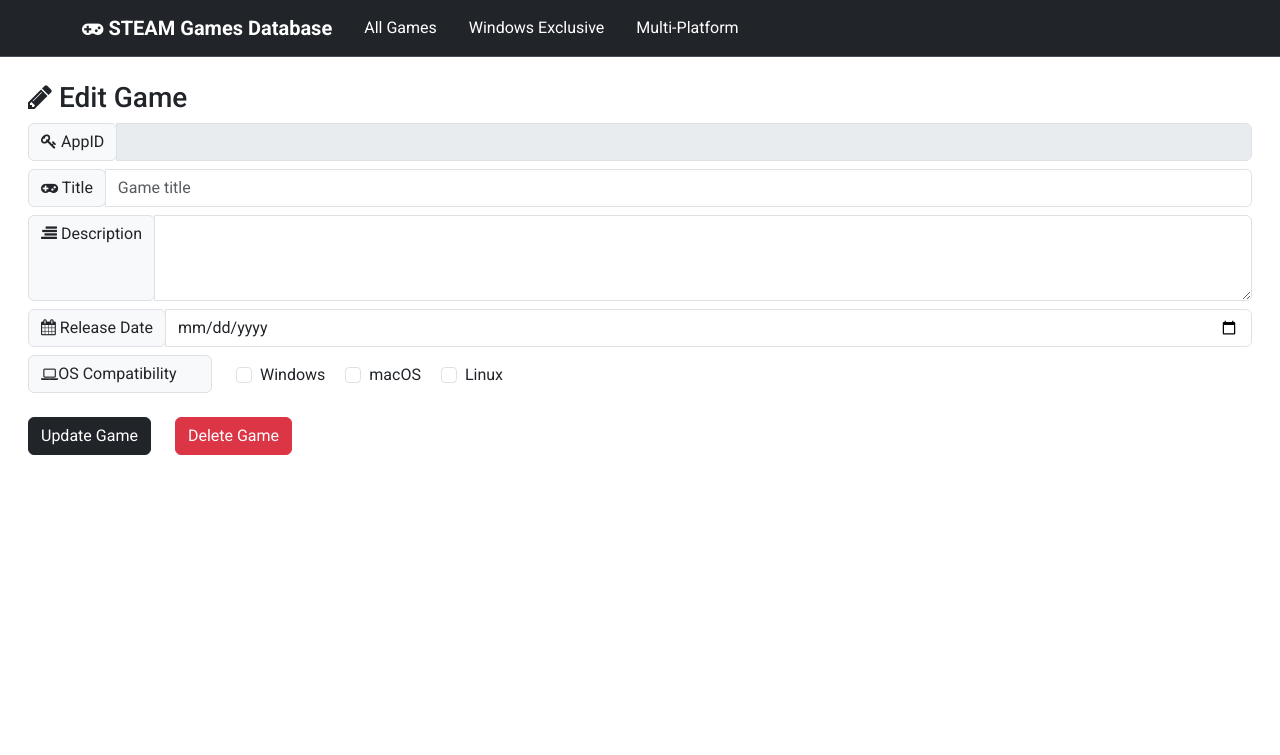
After one commit to eneii313/stadvdb_mco2, a Flask app: template templates/edit_game.html in a window 1280 px wide. The commit adds this page. Shown: the top 755 px of the page. Run offline with Flask 3, Linux system fonts and the light colour scheme; the template is opened without the code that fills it, so the values that code supplies are empty.

Commit message:
edit game UI added

```diff
--- a/app.py
+++ b/app.py
@@ -118,6 +118,35 @@ def view_game(appid):
             }
     return render_template("view_game.html", game=game)
 
+@app.route('/edit_game/<int:appid>')
+def edit_game(appid):
+    node_id = session.get('engine')
+    node = next((node for node in nodes if node["id"] == node_id), None)
+
+    query = "SELECT * FROM games WHERE AppID = %s"
+    params = (appid)
+    data = fetch_data_from_node(node, query, params)
+    data = data[0]
+    game = {
+            "app_id": data[0],
+            "name": data[1],
+            "release_date": data[2],
+            "price": float(data[3]),
+            "required_age": data[4],
+            "dlc_count": data[5],
+            "achievements": data[6],
+            "about_the_game": data[7],
+            "windows": data[8],
+            "mac": data[9],
+            "linux": data[10],
+            "peak_ccu": data[11],
+            "average_playtime_forever": data[12],
+            "average_playtime_2weeks": data[13],
+            "median_playtime_forever": data[14],
+            "median_playtime_2weeks": data[15]
+            }
+    return render_template("edit_game.html", game=game)
+
 @app.route('/all_games')
 def all_games():
     # close all connections before accessing this node
--- /dev/null
+++ b/templates/edit_game.html
@@ -0,0 +1,69 @@
+{% extends 'index.html' %}
+
+{% block content %}
+<h3><i class="fa fa-pencil"></i> Edit Game</h3>
+<form id="edit_game_form">
+
+    <div class="form-group input-group my-2">
+        <div class="input-group-prepend">
+		    <span class="input-group-text d-block w-100 "> <i class="fa fa-key"></i> AppID</span>
+		 </div>
+        <input name="AppID" class="form-control" value="{{ game.app_id }}" type="text" disabled readonly>
+    </div>
+
+    <div class="form-group input-group my-2">
+		<div class="input-group-prepend">
+		    <span class="input-group-text d-block w-100 "> <i class="fa fa-gamepad"></i> Title</span>
+		 </div>
+        <input name="name" class="form-control" placeholder="Game title" type="text" value="{{game.name}}">
+    </div>
+
+    <div class="form-group input-group my-2">
+    	<div class="input-group-prepend">
+		    <span class="input-group-text d-block w-100 h-100"> <i class="fa fa-align-right"></i> Description</span>
+		 </div>
+        <textarea name="about_the_game" class="form-control" rows="3" placeholder="Game description">
+           {{game.about_the_game}}
+        </textarea>
+    </div>
+
+    <div class="form-group input-group my-2">
+    	<div class="input-group-prepend">
+		    <span class="input-group-text d-block w-100 h-100"> <i class="fa fa-calendar"></i> Release Date</span>
+		 </div>
+         <input name="release_date" class="form-control" type="date" value="{{game.release_date}}">
+    </div>
+
+    <div class="form-group my-2">
+        <div class="row">
+            <div class="col-2">
+                <span class="input-group-text"> <i class="fa fa-laptop"></i> OS Compatibility</span>
+            </div>
+            <div class="col mt-2">
+                <div class="form-check form-check-inline">
+                    <input class="form-check-input" type="checkbox" id="windows_cb" value="windows" {% if game.windows == 1 %}checked{% endif %}>
+                    <label class="form-check-label" for="windows_cb">Windows</label>
+                </div>
+                <div class="form-check form-check-inline">
+                    <input class="form-check-input" type="checkbox" id="mac_cb" value="mac" {% if game.mac == 1 %}checked{% endif %}>
+                    <label class="form-check-label" for="mac_cb">macOS</label>
+                </div>
+                <div class="form-check form-check-inline">
+                    <input class="form-check-input" type="checkbox" id="linux_cb" value="linux" {% if game.linux == 1 %}checked{% endif %}>
+                    <label class="form-check-label" for="linux_cb">Linux</label>
+                </div>
+            </div>
+        </div>
+    </div>
+
+    <div class="form-group row d-flex mt-4">
+        <div class="col-auto">
+            <button type="submit" class="btn btn-dark btn-block"> Update Game </button>
+        </div>
+        <div class="col-auto">
+            <a id="delete-game-btn" class="btn btn-danger" href="/delete_game" role="button">Delete Game</a>
+        </div>
+    </div>
+
+</form>
+{% endblock %}
--- a/templates/view_game.html
+++ b/templates/view_game.html
@@ -66,10 +66,7 @@
 
 <div class="row d-flex mt-4">
     <div class="col-auto">
-        <a id="edit-game-btn" class="btn btn-secondary me-2" href="/edit_game" role="button">Edit Game</a>
-    </div>
-    <div class="col-auto">
-        <a id="delete-game-btn" class="btn btn-danger" href="/delete_game" role="button">Delete Game</a>
+        <a id="edit-game-btn" class="btn btn-secondary me-2" href="{{ url_for('edit_game', appid=game.app_id) }}" role="button">Edit Game</a>
     </div>
 </div>
 
```
